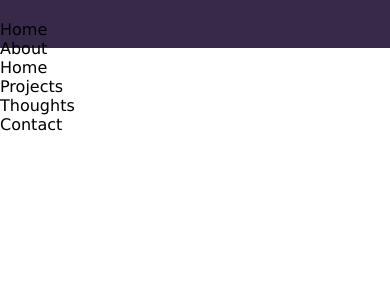
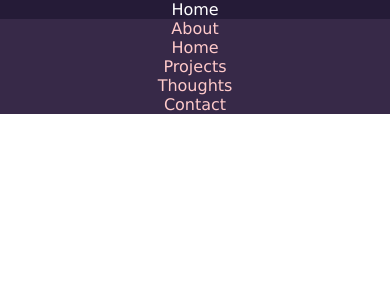
Before and after one commit to NewtonHead/portfolio, a React (Create React App) app: page / in a window 390 px wide. Shown: the top 300 px of the page. Built offline with nearby package versions, Linux system fonts and the light colour scheme.

Commit message:
done movile media querie

```diff
--- a/src/App.css
+++ b/src/App.css
@@ -24,18 +24,44 @@
                                   supported by Chrome, Edge, Opera and Firefox */
 }
 
+a {
+  color: var(--color-1);
+  text-decoration: none;
+  text-align: center;
+}
+
 .navbar {
   height: 3rem;
-  background-color: var(--color-2);
+  background-color: var(--color-3);
+  border-bottom-style: solid;
+  border-bottom-color: var(--color-2);
 }
 
 .navbar-dropdown-button {
-  visibility: hidden;
+  display: none;
 }
 
+.navbar-item-button {
+  display: flex;
+  align-items: center;
+  justify-content: center;
+  color: var(--color-1);
+  background-color: var(--color-2);;
+}
+
+.navbar-item-button:hover, .navbar-item-button:active {
+  background-color:var(--color-3);
+  color: white;
+}
+
+
+
 @media only screen and (max-device-width: 600px) {
+  .hidden {
+    display: none;
+  }
+
   .navbar-dropdown-button {
-    visibility: visible;
     background-color: var(--color-3);
     border-color: var(--color-1);
     border-style: solid;
@@ -61,22 +87,13 @@
 
   .navbar-item-button {
     padding: 0.25rem 0 0.25rem 0;
-    display: flex;
-    align-items: center;
-    justify-content: center;
-    color: var(--color-1);
     width: 100vw;
-    background-color: var(--color-2);;
   }
 
   #navbar-list {
     position: absolute;
     margin-top: 3rem;
     transform-origin: top center;
-  }
-
-  .hidden {
-    display: none;
   }
 
   .navbar-item-button {
@@ -87,11 +104,6 @@
     color: var(--color-1);
     width: 100vw;
     background-color: var(--color-2);
-  }
-
-  .navbar-item-button:hover, .navbar-item-button:active {
-    background-color:var(--color-1);
-    color: white;
   }
 
   @keyframes growDown {
--- a/src/components/Navbar/Navbar.jsx
+++ b/src/components/Navbar/Navbar.jsx
@@ -3,25 +3,30 @@ import { useState } from "react";
 import {FaBars} from "react-icons/fa"
 
 function Navbar(props) {
-  const [className, setClassName] = useState('hidden');
+  const [hidden, isHidden] = useState(true);
+  const mediaQuerie = window.matchMedia('(max-width 600px)')
 
   const openDropdown = () => {
-    if (className == 'hidden') {
-      setClassName('');
+    if (hidden == true) {
+      isHidden(false)
       document.getElementById('navbar-list').style.animation = 'growDown 300ms ease-in-out forwards'
+      document.getElementById('navbar-list').classList.remove('hidden')
     } else {
-      setClassName('hidden')
+      isHidden(true)
       document.getElementById('navbar-list').style.animation = ''
+      document.getElementById('navbar-list').classList.add('hidden')
     }
   }
 
   return (
     <nav className="navbar">
       <span className="navbar-dropdown-button" onClick={openDropdown}><FaBars /></span>
-      <ul className={className} id="navbar-list">
+      <ul id="navbar-list" className="hidden">
         {props.data.map((data, index) =>{
           return (
-            <li className={data.className + ' noselect'} key={index}>{data.text}</li>
+            <li key={index}>
+              <a className={data.className + ' noselect'} href={"#" + data.text}>{data.text}</a>
+              </li>
           )
         })}
       </ul>
```
